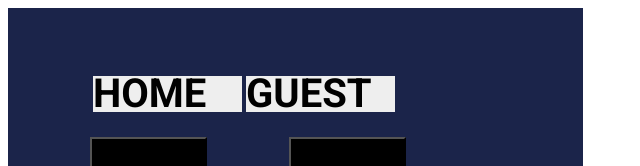
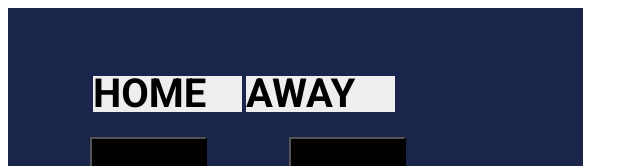
Before and after one commit to eyobyoseph/score-record, a plain HTML site: page index.html in a window 1280 px wide. Shown: the top 166 px of the page, without its empty margins (0-640 px from the left). Drawn offline with Linux system fonts and the light colour scheme.

Commit message:
Add updated index.html file

```diff
--- a/index.html
+++ b/index.html
@@ -13,7 +13,7 @@
   <div class="container">
     <div>
       <p id="home">HOME</p>
-      <p id="guest">GUEST</p>
+      <p id="guest">AWAY</p>
     </div>
     <div class="btn-num-row">
       <div class="row-1">
```
